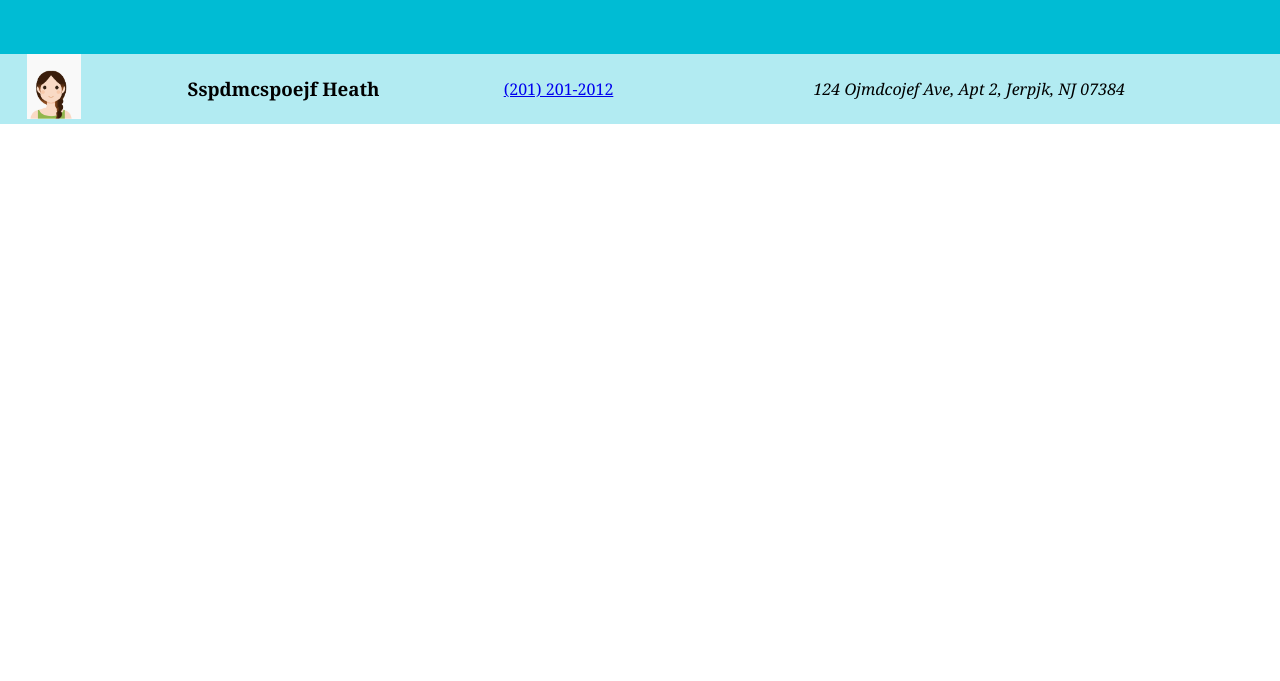
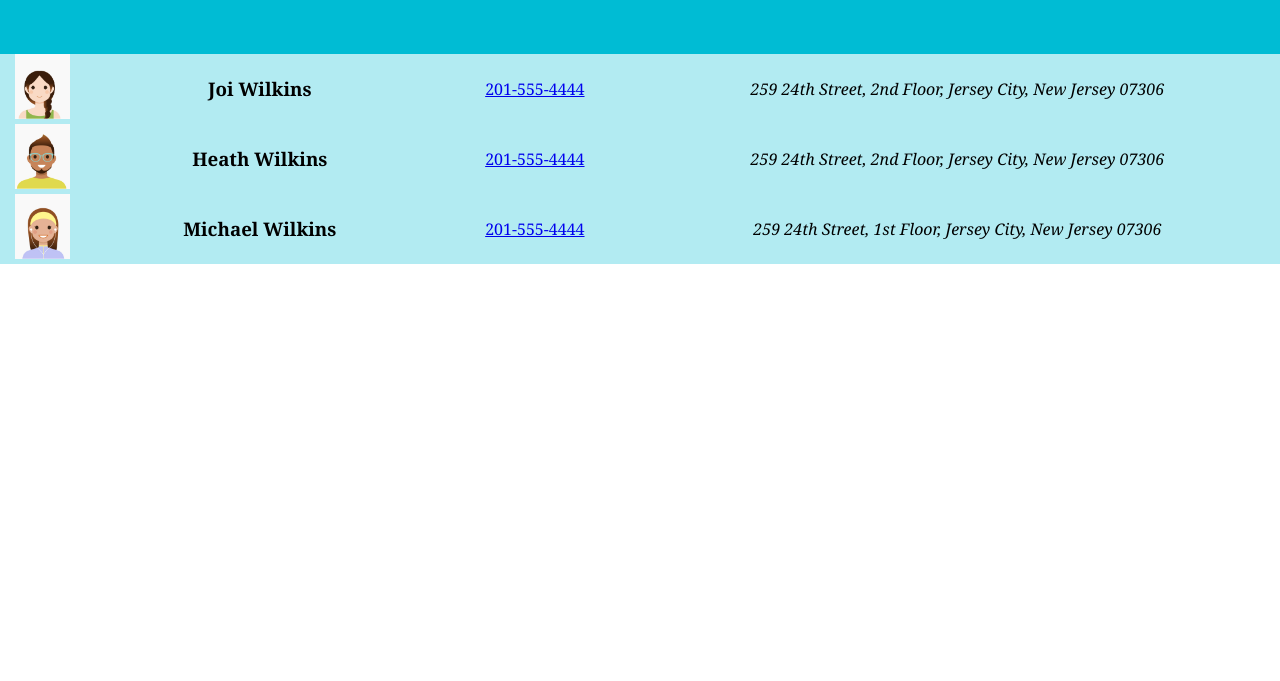
Before and after one commit to jcbkw/address-book, a plain HTML site: page index.html in a window 1280 px wide. Shown: the part 119-800 px from the top of the page. Drawn offline with Linux system fonts and the light colour scheme.

Commit message:
Update application data structure

```diff
--- a/contacts.json
+++ /dev/null
@@ -1,57 +0,0 @@
-{
- "contactListName" : "My Address Book",
- "contactList" : [
-
-     {
-         "name" : "Joi Wilkins",
-         "phone": "201-555-4444",
-         "avatar": "images1.png",
-
-         "address" : {
-
-           "street" : "259 24th Street",
-           "street2" : "2nd Floor",
-           "city": "Jersey City",
-           "state": "New Jersey",
-           "zip": "07306"
-
-         }
-
-     },
-
-     {
-         "name" : "Heath Wilkins",
-         "phone": "201-555-4444",
-         "avatar": "images2.png",
-
-         "address" : {
-
-           "street" : "259 24th Street",
-           "street2" : "2nd Floor",
-           "city": "Jersey City",
-           "state": "New Jersey",
-           "zip": "07306"
-
-         }
-
-     },
-
-     {
-         "name" : "Michael Wilkins",
-         "phone": "201-555-4444",
-         "avatar": "images3.png",
-
-         "address" : {
-
-           "street" : "259 24th Street",
-           "street2" : "1st Floor",
-           "city": "Jersey City",
-           "state": "New Jersey",
-           "zip": "07306"
-
-         }
-
-     }
-
- ]
-}
--- a/index.html
+++ b/index.html
@@ -6,26 +6,10 @@
         <link rel="stylesheet" href="styles/main.css"/>
         <meta charset="UTF-8">
         <meta name="keywords" content="HTML, CSS, XML, JavaScript">
-        <script src="contacts.json"></script>
+        <script src="scripts/Address.js"></script>
+        <script src="scripts/Person.js"></script>
+        <script src="scripts/main.js"></script>
         <title>My Address Book</title>
     </head>
-    <body>
-        <main class="main-wrapper">
-            <section class="header-wrapper">
-                <header class="header text-primary-color divider-color default-primary-color">
-                    <h1>My Address Book</h1>
-                </header>
-            </section>
-            <section class="main-content">
-                <ul class="table contact-list">
-                    <li class="row contact light-primary-color">
-                        <figure class="col img-wrapper"><img class="avatar" src="images/people/avatars_01.png" alt="avatar"></figure>
-                        <h3 class="col contact-name">Sspdmcspoejf Heath</h3>
-                        <a class="col contact-number" href="tel:201-201-2012">(201) 201-2012</a>
-                        <address class="col address">124 Ojmdcojef Ave, Apt 2, Jerpjk, NJ 07384</address>
-                     </li>
-                </ul>
-            </section>
-        </main>
-    </body>
+    <body onload="initialize()"></body>
 </html>
--- /dev/null
+++ b/scripts/Address.js
@@ -0,0 +1,29 @@
+function Address (jsonAddress) {
+
+    this.street = jsonAddress.street;
+    this.street2 = jsonAddress.street2 || "";
+    this.city = jsonAddress.city;
+    this.state = jsonAddress.state;
+    this.zip = jsonAddress.zip;
+
+}
+
+Address.prototype.update = function (street, street2, city, state, zip) {
+
+    this.street = street   || this.street ;
+    this.street2 = street2 || this.street2;
+    this.city = city       || this.city;
+    this.state = state     || this.state;
+    this.zip = zip         || this.zip;
+
+};
+
+Address.prototype.toString = function () {
+
+    return   this.street + ", "
+           + this.street2 + ", "
+           + this.city + ", "
+           + this.state + " "
+           + this.zip;
+
+};
--- /dev/null
+++ b/scripts/Person.js
@@ -0,0 +1,14 @@
+function Person (jsonPerson) {
+
+    this.name = jsonPerson.name;
+    this.phone = jsonPerson.phone;
+    this.avatar = jsonPerson.avatar;
+    this.address = new Address(jsonPerson.address);
+
+}
+
+Person.prototype.getAddress = function () {
+
+    return this.address;
+
+};
--- /dev/null
+++ b/scripts/contacts.json
@@ -0,0 +1,57 @@
+{
+ "contactListName": "My Address Book",
+ "contactList":
+ [
+     {
+         "name": "Joi Wilkins",
+         "phone": "201-555-4444",
+         "avatar": "avatars_01.png",
+
+         "address": {
+
+           "street": "259 24th Street",
+           "street2": "2nd Floor",
+           "city": "Jersey City",
+           "state": "New Jersey",
+           "zip": "07306"
+
+         }
+
+     },
+
+     {
+         "name": "Heath Wilkins",
+         "phone": "201-555-4444",
+         "avatar": "avatars_02.png",
+
+         "address": {
+
+           "street": "259 24th Street",
+           "street2": "2nd Floor",
+           "city": "Jersey City",
+           "state": "New Jersey",
+           "zip": "07306"
+
+         }
+
+     },
+
+     {
+         "name": "Michael Wilkins",
+         "phone": "201-555-4444",
+         "avatar": "avatars_03.png",
+
+         "address": {
+
+           "street": "259 24th Street",
+           "street2": "1st Floor",
+           "city": "Jersey City",
+           "state": "New Jersey",
+           "zip": "07306"
+
+         }
+
+     }
+
+ ]
+}
--- a/scripts/main.js
+++ b/scripts/main.js
@@ -1,35 +1,108 @@
 function getContent () {
 
-      var addressData = new XMLHttpRequest;
-      addressData.open("GET", "../contacts.json", true);
+      var addressData = new XMLHttpRequest();
+
+      addressData.open("GET", "scripts/contacts.json", true);
+
+      addressData.addEventListener("load", function() {
+
+           var parsedData = JSON.parse(addressData.responseText);
+
+           buildContacts(parsedData);
+
+      }, false);
+
       addressData.send();
+
 }
 
-function buildAddressBookPage () {
+function buildContacts (data) {
+
+    var p = data.contactList,
+        ulElement = buildAddressBookPage(data.contactListName),
+        liElementCount = 0,
+        addressElement,
+        figureElement,
+        imgElement,
+        h3Element,
+        liElement,
+        aElement;
+
+    for (var i = 0; i < p.length; i += 1) {
+
+      var content = [],
+          contact = new Person (p[i]);
+
+        content.push (document.createTextNode(contact.name),
+                     document.createTextNode(contact.phone),
+                     document.createTextNode(contact.getAddress().toString()));
+
+        liElementCount +=1;
+        liElement = document.createElement("li");
+        figureElement = document.createElement("figure");
+        imgElement = document.createElement("img");
+        h3Element = document.createElement("h3");
+        aElement = document.createElement('a');
+        addressElement = document.createElement("address");
+
+        liElement.classList.add("row", "contact", "light-primary-color");
+        figureElement.classList.add( "col", "img-wrapper");
+        imgElement.classList.add( "avatar");
+        imgElement.setAttribute("src", "images/people/" + contact.avatar);
+        imgElement.setAttribute("alt", "avatar");
+        h3Element.classList.add( "col", "contact-name");
+        aElement.classList.add( "col", "contact-number");
+        aElement.setAttribute("href", contact.phone);
+        addressElement.classList.add( "col", "address");
+
+        figureElement.appendChild(imgElement);
+        h3Element.appendChild(content[0]);
+        aElement.appendChild(content[1]);
+        addressElement.appendChild(content[2]);
+
+        liElement.appendChild(figureElement);
+        liElement.appendChild(h3Element);
+        liElement.appendChild(aElement);
+        liElement.appendChild(addressElement);
+
+        ulElement.appendChild(liElement);
+    }
+
+
+}
+
+
+function buildAddressBookPage (title) {
 
    var mainElement = document.createElement("main"),
        section1 = document.createElement("section"),
        section2 = document.createElement("section"),
        header = document.createElement("header"),
+       h1Element = document.createElement("h1"),
        ulElement = document.createElement("ul"),
-       liElement = document.createElement("li"),
-       h1Element = document.createElement("h1"),
-       h3Element = document.createElement("h3"),
-       figureElement = document.createElement("figure"),
-       imgElement = document.createElement("img"),
-       addressElement = document.createElement("address"),
-       content = document.createTextNode("text");
+       content = document.createTextNode(title);
 
-    h3Element.appendChild.content();
+       ulElement.classList.add( "table", "contact-list");
+       mainElement.classList.add( "main-wrapper");
+       section1.classList.add( "header-wrapper");
+       section2.classList.add( "main-content");
+       header.classList.add( "header", "text-primary-color", "divider-color",
+                              "default-primary-color");
 
+       h1Element.appendChild(content);
+       header.appendChild(h1Element);
+       section1.appendChild(header);
+       section2.appendChild(ulElement);
+       mainElement.appendChild(section1);
+       mainElement.appendChild(section2);
+
+       document.body.appendChild(mainElement);
+
+       return ulElement;
 }
-
-
 
 function initialize () {
 
     getContent();
-    buildAddressBookPage();
 
-
-document.addEventListener("load", initialize, false);
+}
```
Also changed, not shown: nbproject/project.xml (added, +9 -0 lines), 2 other files.
